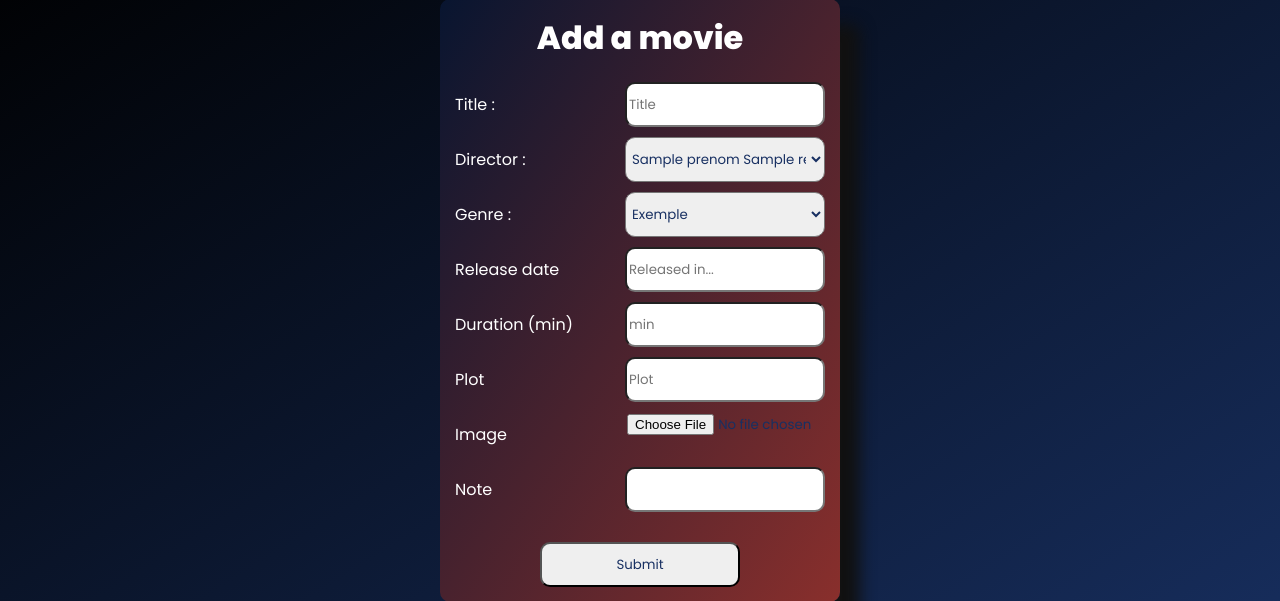
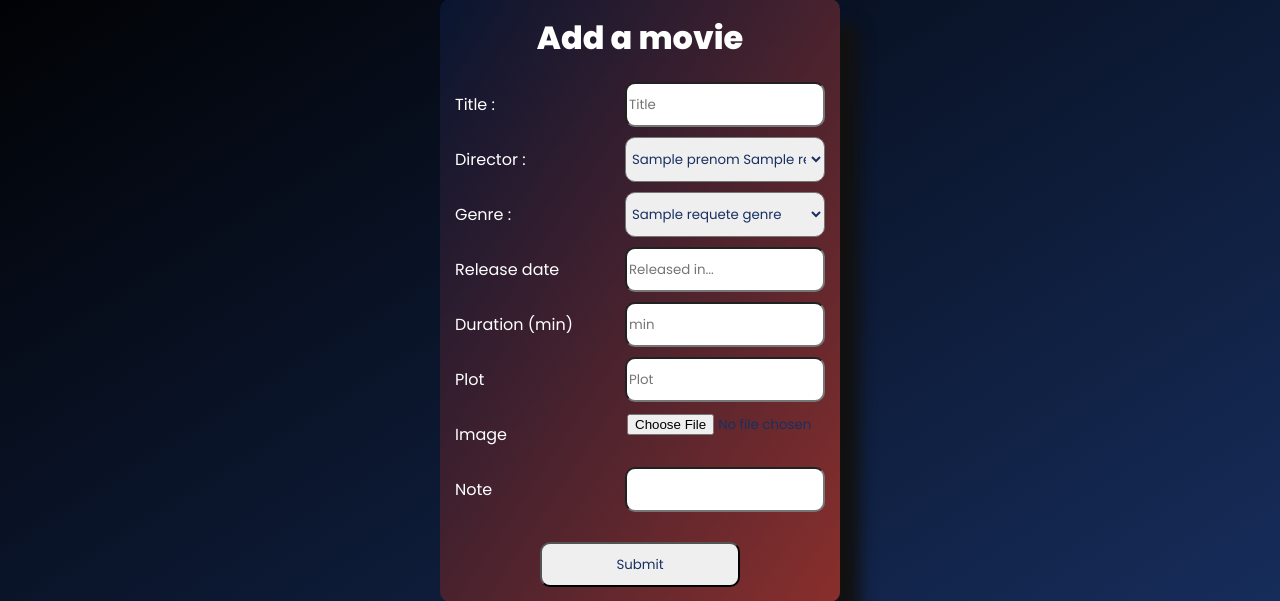
Before and after one commit to davinahouquet/Cinema-PDO, a PHP site: template view/Film/viewAddFilm.php in a window 1280 px wide. Shown: the part 72-673 px from the top of the page. Run offline with PHP 8.4, Linux system fonts and the light colour scheme; the template is opened without the code that fills it: most values are stand-ins (such as "Sample title", 1, 10 or a date in 2020).

Commit message:
AddFilm - Genre

```diff
--- a/controller/CinemaController.php
+++ b/controller/CinemaController.php
@@ -62,6 +62,12 @@ class CinemaController {
 
         $requeteDirector->execute();
 
+        $requeteGenre = $pdo->query("SELECT genre.id_genre, nom_genre
+        FROM genre
+        INNER JOIN categoriser ON categoriser.id_genre = genre.id_genre");
+
+        $requeteGenre-> execute();
+
         if(isset($_POST["submitFilm"])){
 
             $titre = filter_input(INPUT_POST, "titre", FILTER_SANITIZE_FULL_SPECIAL_CHARS);
--- a/view/Film/viewAddFilm.php
+++ b/view/Film/viewAddFilm.php
@@ -33,8 +33,16 @@ ob_start();
         <label>Genre :</label>
 
         <select name="genre" type="text" placeholder="Genre" class="select">
-            <option>Exemple</option>
-            <option>Exemple</option>
+
+            <?php
+
+                foreach($requeteGenre->fetchAll() as $genre){
+            ?>
+                <option value="<?= $genre["id_genre"]?>"><?= $genre["nom_genre"]?></option>
+            <?php
+                    }
+
+            ?>
         </select>
     </div>
 
```
